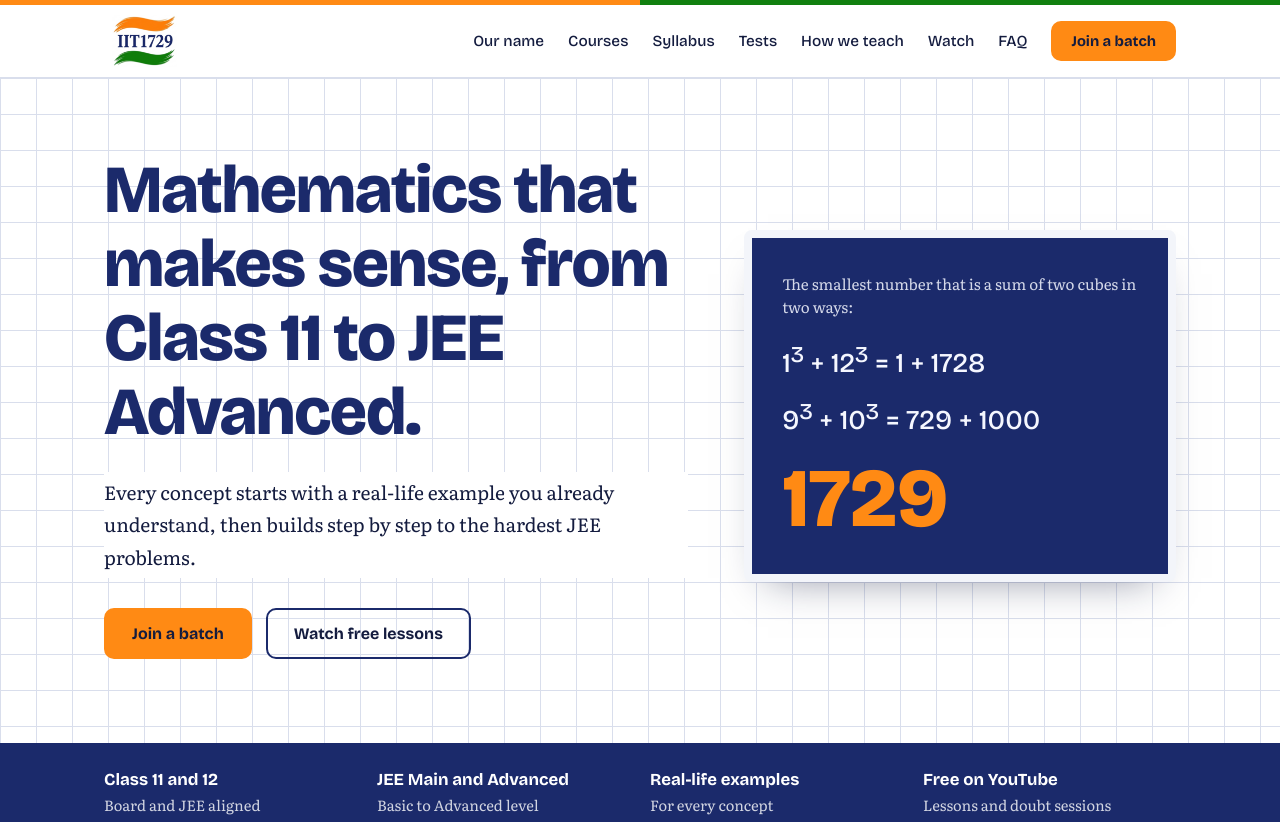
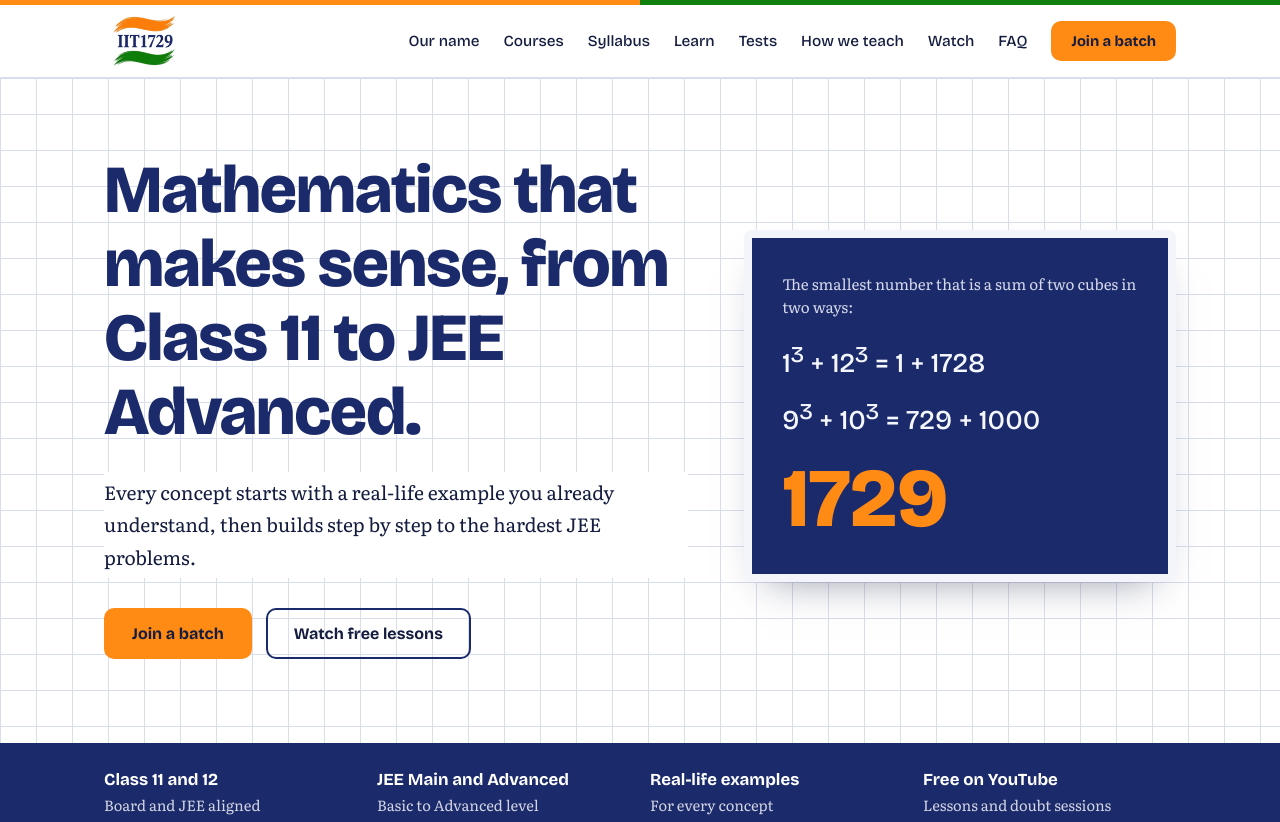
Before and after one commit to iit1729/mathematics, a plain HTML site: page index.html in a window 1280 px wide. Shown: the top 822 px of the page. Drawn offline with nearby package versions, Linux system fonts and the light colour scheme.

Commit message:
Update navigation links in index.html

```diff
--- a/index.html
+++ b/index.html
@@ -22,7 +22,7 @@
 <header class="top"><div class="wrap bar">
   <a class="brand" href="#top" aria-label="IIT1729 home"><img src="logo.png" alt="IIT1729"></a>
   <button class="menu-btn" id="menuBtn" aria-expanded="false" aria-controls="nav">Menu</button>
-  <nav id="nav" aria-label="Main"><a href="#story">Our name</a><a href="#courses">Courses</a><a href="#syllabus">Syllabus</a><a href="tests.html">Tests</a><a href="#method">How we teach</a><a href="#watch">Watch</a><a href="#faq">FAQ</a><a class="btn sm" href="#contact">Join a batch</a></nav>
+  <nav id="nav" aria-label="Main"><a href="#story">Our name</a><a href="#courses">Courses</a><a href="#syllabus">Syllabus</a><a href="learn.html">Learn</a><a href="tests.html">Tests</a><a href="#method">How we teach</a><a href="#watch">Watch</a><a href="#faq">FAQ</a><a class="btn sm" href="#contact">Join a batch</a></nav>
 </div></header>
 
 <main id="top">
```
